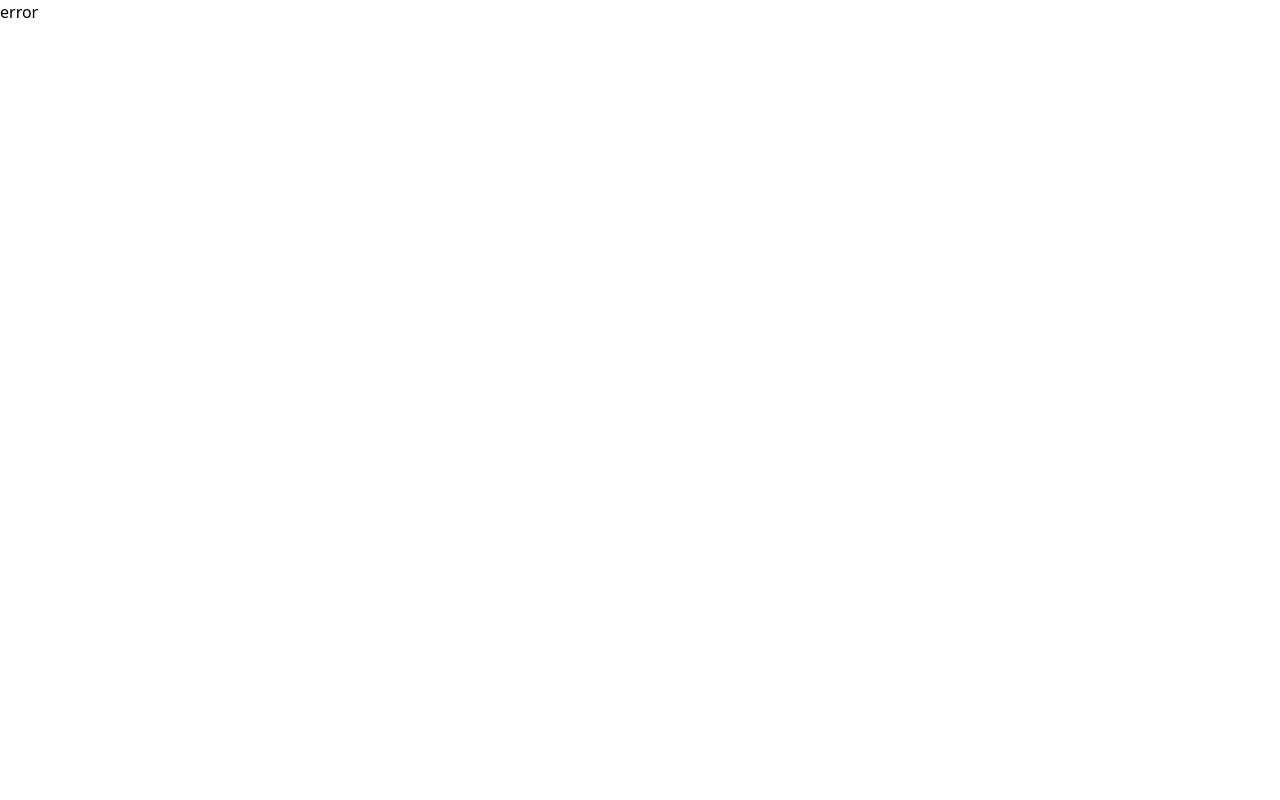
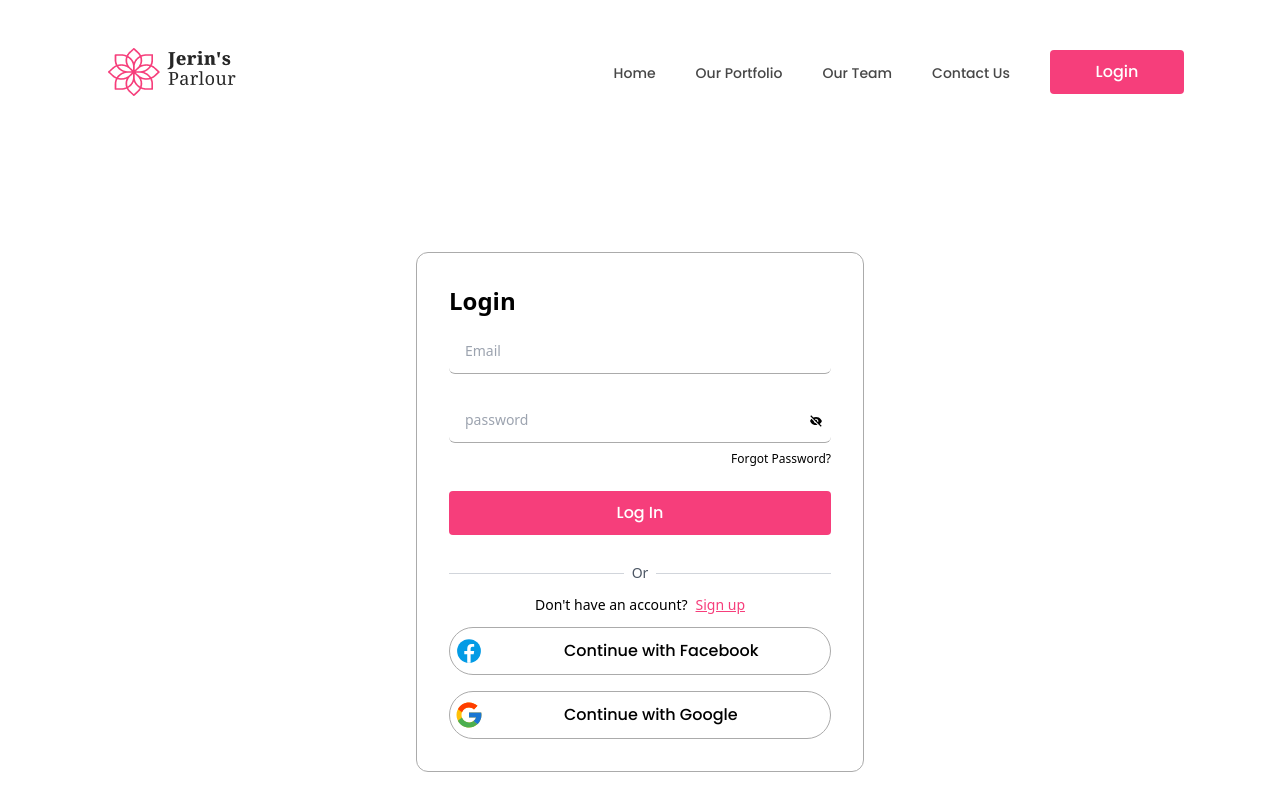
Before and after one commit to sifatullahshoyon/jerins-parlour-client, a React (Vite) app: page /login in a window 1280 px wide. Before the commit this address had no page. Shown: the top 800 px of the page. Built offline with nearby package versions, Linux system fonts and the light colour scheme.

Commit message:
Compleate Login Page Design

```diff
--- a/package.json
+++ b/package.json
@@ -10,10 +10,14 @@
     "preview": "vite preview"
   },
   "dependencies": {
+    "@emotion/react": "^11.11.4",
+    "@emotion/styled": "^11.11.5",
+    "@mui/material": "^5.15.19",
     "react": "^18.2.0",
     "react-countup": "^6.5.3",
     "react-dom": "^18.2.0",
     "react-helmet-async": "^2.0.5",
+    "react-hook-form": "^7.51.5",
     "react-icons": "^5.2.1",
     "react-rating": "^2.0.5",
     "react-rating-stars-component": "^2.2.0",
--- a/src/components/Shared/Navbar/Navbar.jsx
+++ b/src/components/Shared/Navbar/Navbar.jsx
@@ -1,12 +1,15 @@
 import React, { useState, useRef, useEffect } from "react";
 import logo from "../../../assets/images/logo/logo.png";
-import { NavLink } from "react-router-dom";
+import { NavLink, useLocation } from "react-router-dom";
 import PrimaryBtn from "../../Button/PrimaryBtn";
 import Container from "../Container";
 
 const Navbar = () => {
   const [dropDownState, setDropDownState] = useState(false);
   const dropDownMenuRef = useRef();
+  const location = useLocation();
+
+  const isNavbar = location?.pathname?.includes("/login")
 
   useEffect(() => {
     const closeDropDown = (e) => {
@@ -22,11 +25,11 @@ const Navbar = () => {
     };
   }, []);
   return (
-    <div className="fixed z-10 w-full">
+    <div className={`sticky top-0 ${isNavbar ? 'bg-transparent' : 'bg-secondary-color'} w-full`}>
       <Container>
-        <nav className="flex  items-center justify-between  px-4 pt-10 pb-2 text-white mb-24">
+        <nav className="flex  items-center justify-between  px-4 pt-10 pb-2 text-white">
           <div className="scale-100 cursor-pointer rounded-2xl px-3 py-2 text-xl font-semibold text-white transition-all duration-200 hover:scale-110 pr-5">
-            <img src={logo} alt="" />
+            <img src={logo} alt="logo" />
           </div>
           <ul className="hidden items-center justify-between gap-10 md:flex">
             <li>
@@ -70,7 +73,7 @@ const Navbar = () => {
               </NavLink>
             </li>
             <li>
-              <NavLink to="/">
+              <NavLink to="/login">
                 <PrimaryBtn props="Login" width="w-[134px]" />
               </NavLink>
             </li>
@@ -141,7 +144,7 @@ const Navbar = () => {
                   </NavLink>
                 </li>
                 <li className="cursor-pointer  px-6 py-2 text-white hover:bg-sky-600 ">
-                  <NavLink to="/">
+                  <NavLink to="/login">
                     <PrimaryBtn props="Login" width="w-[134px]" />
                   </NavLink>
                 </li>
--- /dev/null
+++ b/src/components/Shared/SocialLogin/SocialLogin.css
@@ -0,0 +1,27 @@
+button {
+  max-width: 320px;
+  display: flex;
+  padding: 0.5rem 1.4rem;
+  font-size: 0.875rem;
+  line-height: 1.25rem;
+  font-weight: 700;
+  text-align: center;
+  text-transform: uppercase;
+  vertical-align: middle;
+  align-items: center;
+  border-radius: 0.5rem;
+  border: 1px solid rgba(0, 0, 0, 0.25);
+  gap: 0.75rem;
+  color: rgb(65, 63, 63);
+  background-color: #fff;
+  cursor: pointer;
+  transition: all 0.6s ease;
+}
+
+.button svg {
+  height: 24px;
+}
+
+button:hover {
+  transform: scale(1.02);
+}
--- /dev/null
+++ b/src/components/Shared/SocialLogin/SocialLogin.jsx
@@ -0,0 +1,45 @@
+import React from "react";
+import { FcGoogle } from "react-icons/fc";
+
+const SocialLogin = () => {
+  return (
+    <div>
+      {/* Facebook Btn */}
+      <div className="mb-4">
+        <button class="inline-flex items-center w-full border-[1px] border-[#ABABAB] rounded-full gap-20 py-2 px-1">
+          <svg
+            xmlns="http://www.w3.org/2000/svg"
+            x="0px"
+            y="0px"
+            width="30"
+            height="30"
+            viewBox="0 0 48 48"
+          >
+            <path
+              fill="#039be5"
+              d="M24 5A19 19 0 1 0 24 43A19 19 0 1 0 24 5Z"
+            ></path>
+            <path
+              fill="#fff"
+              d="M26.572,29.036h4.917l0.772-4.995h-5.69v-2.73c0-2.075,0.678-3.915,2.619-3.915h3.119v-4.359c-0.548-0.074-1.707-0.236-3.897-0.236c-4.573,0-7.254,2.415-7.254,7.917v3.323h-4.701v4.995h4.701v13.729C22.089,42.905,23.032,43,24,43c0.875,0,1.729-0.08,2.572-0.194V29.036z"
+            ></path>
+          </svg>
+          <p className="text-text-dark text-base text-balance font-medium font-Poppins">
+            Continue with Facebook
+          </p>
+        </button>
+      </div>
+      {/* Google Btn */}
+      <div>
+        <button class="inline-flex items-center w-full border-[1px] border-[#ABABAB] rounded-full gap-20 py-2 px-1">
+          <FcGoogle className="text-3xl" />
+          <p className="text-text-dark text-base text-balance font-medium font-Poppins">
+            Continue with Google
+          </p>
+        </button>
+      </div>
+    </div>
+  );
+};
+
+export default SocialLogin;
--- a/src/index.css
+++ b/src/index.css
@@ -2,17 +2,23 @@
 @tailwind components;
 @tailwind utilities;
 
-
-.active{
+.active {
   color: #474747;
   font-size: 14px;
   font-weight: 600;
   font-family: "Poppins", sans-serif;
 }
 
-.default{
+.default {
   color: #474747;
   font-size: 14px;
   font-weight: 500;
   font-family: "Poppins", sans-serif;
 }
+
+.center {
+  position: absolute;
+  top: 50%;
+  left: 50%;
+  transform: translate(-50%, -50%);
+}
--- a/src/layouts/MainLayout.jsx
+++ b/src/layouts/MainLayout.jsx
@@ -5,13 +5,13 @@ import Footer from "../components/Shared/Footer/Footer";
 
 const MainLayout = () => {
   return (
-    <div>
+    <>
       <Navbar />
       <div className="min-h-[calc(100vh - 308px)]">
         <Outlet />
       </div>
       <Footer />
-    </div>
+    </>
   );
 };
 
--- a/src/pages/Home/Home/Home.jsx
+++ b/src/pages/Home/Home/Home.jsx
@@ -1,22 +1,23 @@
-import React from 'react';
-import Title from '../../../components/Title';
-import Header from '../Header';
-import Services from '../Services';
-import Professionally from '../Professionally';
-import Testimonials from '../Testimonials/Testimonials';
-import ContactUs from '../ContactUs/ContactUs';
-
+import React from "react";
+import Title from "../../../components/Title";
+import Header from "../Header";
+import Services from "../Services";
+import Professionally from "../Professionally";
+import Testimonials from "../Testimonials/Testimonials";
+import ContactUs from "../ContactUs/ContactUs";
+import Login from "../Login/Login";
 
 const Home = () => {
   return (
-        <div>
+    <>
       <Title title="Home" />
       <Header />
       <Services />
       <Professionally />
       <Testimonials />
       <ContactUs />
-        </div>
+      {/* <Login /> */}
+    </>
   );
 };
 
--- /dev/null
+++ b/src/pages/Home/Login/Login.jsx
@@ -0,0 +1,83 @@
+import React, { useState } from "react";
+import Title from "../../../components/Title";
+import { set, useForm } from "react-hook-form";
+import PrimaryBtn from "../../../components/Button/PrimaryBtn";
+import SocialLogin from "../../../components/Shared/SocialLogin/SocialLogin";
+import { BiSolidHide, BiSolidShow } from "react-icons/bi";
+
+const Login = () => {
+  const {
+    register,
+    handleSubmit,
+    watch,
+    formState: { errors },
+  } = useForm();
+  const [showPassword, setShowPassword] = useState(false);
+  console.log(register());
+  const onSubmit = (data) => console.log(data);
+  const handleShowPassword = () => {
+    setShowPassword(!showPassword);
+  };
+  return (
+    <div className="h-screen relative">
+      <Title title="Login" />
+      <div className="center w-full max-w-md p-8 space-y-3 rounded-xl border-[1px] border-[#ABABAB] bg-white  font-sans mx-auto">
+        <h1 className="text-2xl font-bold text-text-dark">Login</h1>
+        {/* Input fields and the form started */}
+        <form onSubmit={handleSubmit(onSubmit)} className="space-y-6">
+          <div className="space-y-2 text-sm">
+            <input
+              type="text"
+              placeholder="Email"
+              className="w-full px-4 py-3 rounded-md border-b-[#ABABAB] border-b"
+              {...register("email")}
+            />
+          </div>
+          <div className="space-y-2 text-sm">
+            <div className="relative flex flex-row items-center">
+              <input
+                type={`${!showPassword ? "password" : "text"}`}
+                placeholder="password"
+                className="w-full px-4 py-3 rounded-md border-b-[#ABABAB] border-b"
+                {...register("password")}
+              />
+              <span
+                onClick={handleShowPassword}
+                className="absolute right-2 cursor-pointer"
+              >
+                {showPassword ? <BiSolidShow /> : <BiSolidHide />}
+              </span>
+            </div>
+
+            <div className="flex justify-end text-xs ">
+              <a href="#" className="hover:underline">
+                Forgot Password?
+              </a>
+            </div>
+          </div>
+          {/* Sign in Button */}
+          <PrimaryBtn
+            width="w-full"
+            props="Log In"
+            className="text-lg  p-[10px] block w-full  text-white "
+          ></PrimaryBtn>
+        </form>
+        <div className="flex items-center pt-4 space-x-2">
+          <div className="flex-1 h-px bg-gray-300"></div>
+          <p className="text-sm text-gray-600">Or</p>
+          <div className="flex-1 h-px bg-gray-300"></div>
+        </div>
+        <p className="text-sm text-center gap-2 flex justify-center sm:px-6 ">
+          Don&apos;t have an account?
+          <a href="#" className="underline text-primary-color">
+            Sign up
+          </a>
+        </p>
+        {/* Social icons */}
+        <SocialLogin />
+      </div>
+    </div>
+  );
+};
+
+export default Login;
--- a/src/pages/Home/Testimonials/Testimonials.jsx
+++ b/src/pages/Home/Testimonials/Testimonials.jsx
@@ -56,12 +56,10 @@ const Testimonials = () => {
                     onChange={ratingChanged}
                     size={24}
                     isHalf={true}
-                    filledIcon={true}
                     halfIcon={<i className="fa fa-star-half-alt"></i>}
                     fullIcon={<i className="fa fa-star"></i>}
                     activeColor="#ffd700"
                     color="#FFAC0C"
-                    hoverColor={false}
                     edit={false}
                     classNames="mx-auto"
                   />
@@ -93,7 +91,6 @@ const Testimonials = () => {
                     onChange={ratingChanged}
                     size={24}
                     isHalf={true}
-                    filledIcon={true}
                     halfIcon={<i className="fa fa-star-half-alt"></i>}
                     fullIcon={<i className="fa fa-star"></i>}
                     activeColor="#ffd700"
@@ -130,7 +127,6 @@ const Testimonials = () => {
                     onChange={ratingChanged}
                     size={24}
                     isHalf={true}
-                    filledIcon={true}
                     halfIcon={<i className="fa fa-star-half-alt"></i>}
                     fullIcon={<i className="fa fa-star"></i>}
                     activeColor="#ffd700"
@@ -171,7 +167,6 @@ const Testimonials = () => {
                     onChange={ratingChanged}
                     size={24}
                     isHalf={true}
-                    filledIcon={true}
                     halfIcon={<i className="fa fa-star-half-alt"></i>}
                     fullIcon={<i className="fa fa-star"></i>}
                     activeColor="#ffd700"
@@ -208,7 +203,6 @@ const Testimonials = () => {
                     onChange={ratingChanged}
                     size={24}
                     isHalf={true}
-                    filledIcon={true}
                     halfIcon={<i className="fa fa-star-half-alt"></i>}
                     fullIcon={<i className="fa fa-star"></i>}
                     activeColor="#ffd700"
@@ -245,7 +239,6 @@ const Testimonials = () => {
                     onChange={ratingChanged}
                     size={24}
                     isHalf={true}
-                    filledIcon={true}
                     halfIcon={<i className="fa fa-star-half-alt"></i>}
                     fullIcon={<i className="fa fa-star"></i>}
                     activeColor="#ffd700"
--- a/tailwind.config.js
+++ b/tailwind.config.js
@@ -15,6 +15,7 @@ export default {
         'text-color': '#1F1632',
         'text-gray': '#707070',
         'text-primary': '#666666',
+        'text-dark' : '#000000'
       },
     },
   },
```
Also changed, not shown: src/routes/Routes.jsx (+6 -1 lines), 1 other file (tests, documents, lock files or other folders). Lines whose indentation alone changed are shown as unchanged.
